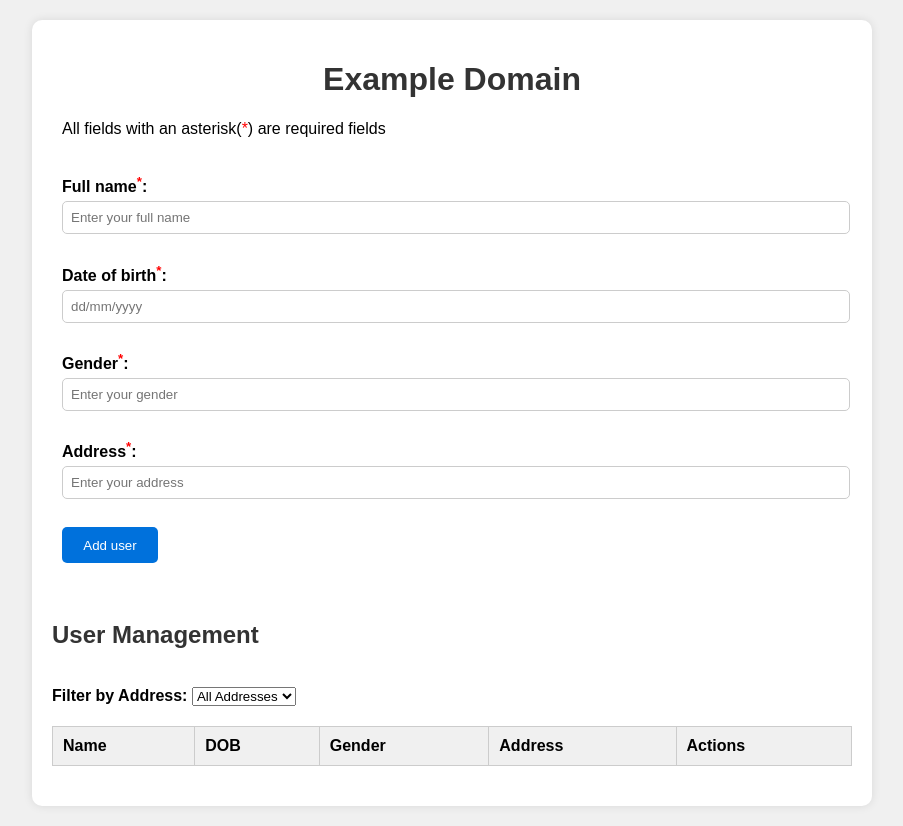
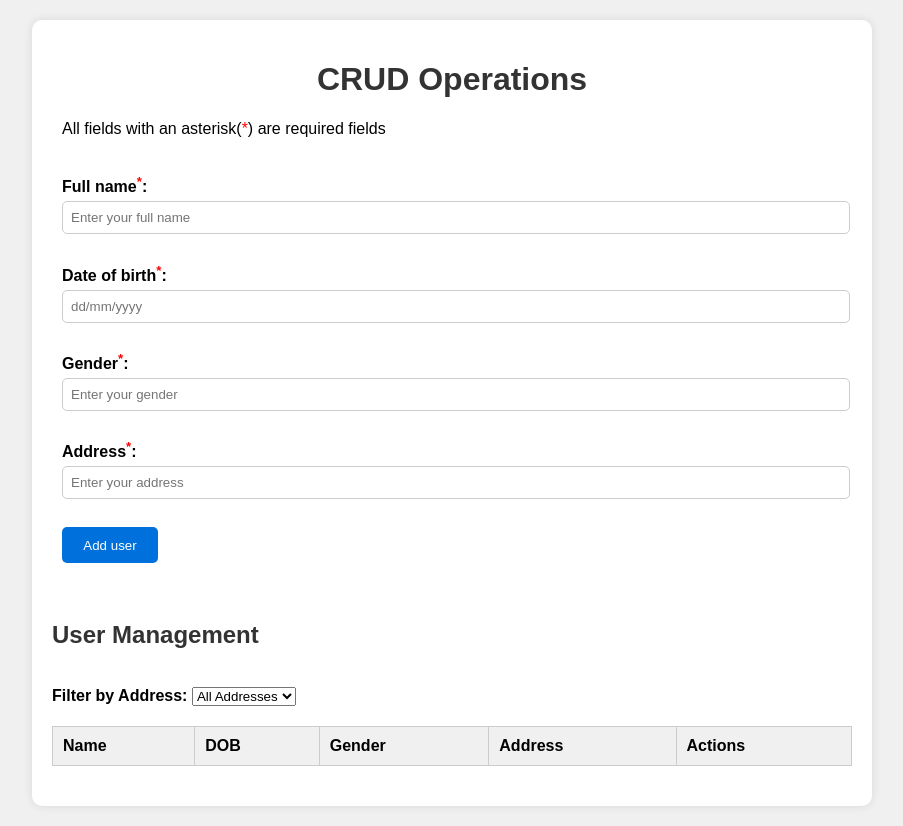
Before and after one commit to qasaurabh/PlayGround, a plain HTML site: page index.html in a window 1280 px wide. Shown: the whole page, without its empty margins (188-1091 px from the left). Drawn offline with Linux system fonts and the light colour scheme; a script that the page names is missing.

Commit message:
Revert "changed h1"

```diff
--- a/index.html
+++ b/index.html
@@ -8,7 +8,7 @@
 </head>
 <body>
     <main>
-        <h1>Example Domain</h1>
+        <h1>CRUD Operations</h1>
         <form>
           <div>All fields with an asterisk(<span class="required">*</span>) are required fields</div>
             <br><br>
```
